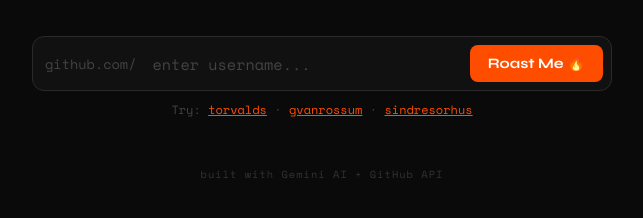
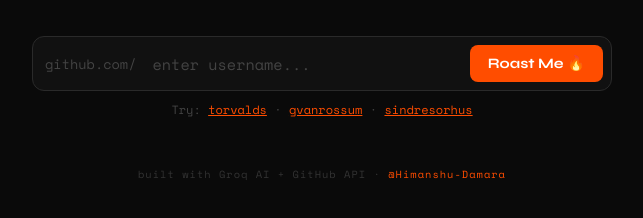
Before and after one commit to Himanshu-Damara/gitroast, a plain HTML site: page index.html in a window 1280 px wide. Shown: the part 142-360 px from the top of the page, without its empty margins (318-961 px from the left). Drawn offline with nearby package versions, Linux system fonts and the light colour scheme.

Commit message:
update footer with github

```diff
--- a/index.html
+++ b/index.html
@@ -62,7 +62,12 @@
       </div>
     </div>
 
-    <footer class="footer">built with Gemini AI + GitHub API</footer>
+    <footer class="footer">
+  built with Groq AI + GitHub API ·
+  <a href="https://github.com/Himanshu-Damara" target="_blank">
+    @Himanshu-Damara
+  </a>
+</footer>
 
   </div>
 
--- a/style.css
+++ b/style.css
@@ -237,3 +237,13 @@ body {
   color: #333;
   letter-spacing: 1px;
 }
+.footer a {
+  color: #ff4d00;
+  text-decoration: none;
+  transition: color 0.2s;
+}
+
+.footer a:hover {
+  color: #ff7a00;
+  text-decoration: underline;
+}
```
